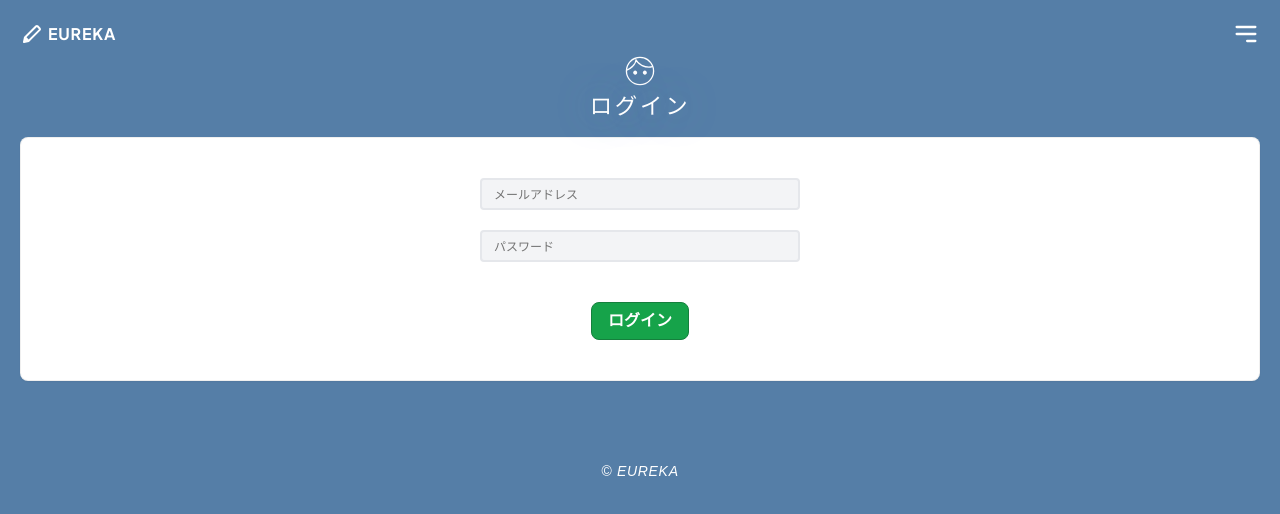
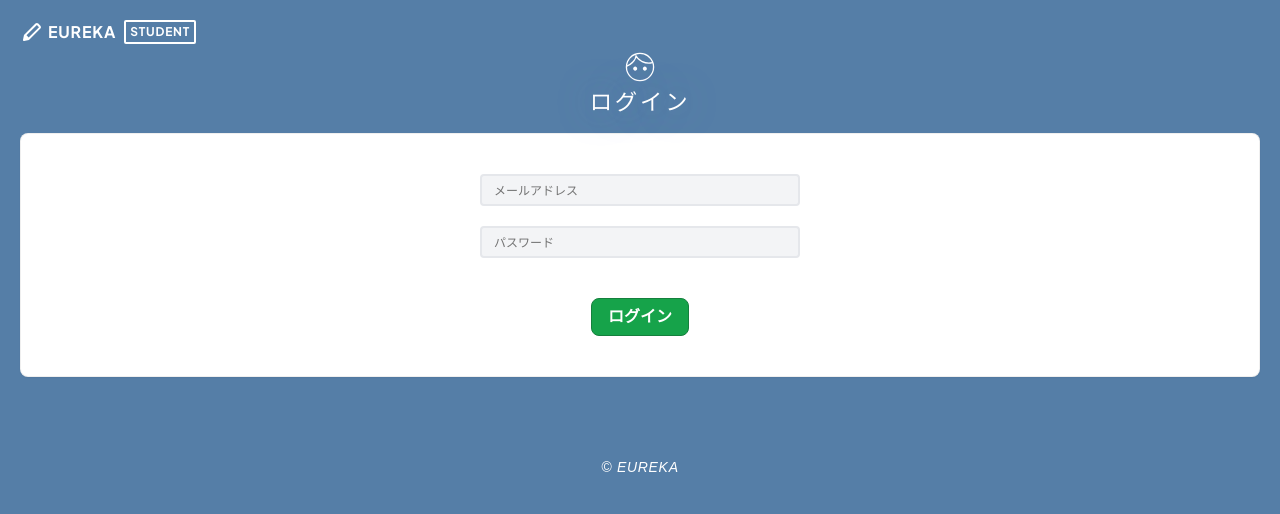
Before and after one commit to iriyamakotoe/react-next-eureka, a Next.js app: page /login in a window 1280 px wide. Shown: the top 514 px of the page. Built offline with nearby package versions, Linux system fonts and the light colour scheme.

Commit message:
ログイン状態管理

```diff
--- a/src/app/hooks/useFetchScores.ts
+++ b/src/app/hooks/useFetchScores.ts
@@ -1,4 +1,5 @@
 import {useState, useEffect, useCallback} from 'react'
+import {useRouter} from 'next/navigation'
 
 type semObj = {
 	mid: {[key: string]: number}
@@ -19,6 +20,7 @@ const useFetchScores = (id: string, year: string) => {
 	const [scores, setScores] = useState<Scores | null>(null)
 	const [loading, setLoading] = useState(true)
 	const [error, setError] = useState<string | null>(null)
+	const router = useRouter()
 
 	const fetchScores = useCallback(async () => {
 		try {
@@ -26,6 +28,10 @@ const useFetchScores = (id: string, year: string) => {
 				method: 'GET',
 				credentials: 'include',
 			})
+			if (res.status === 401) {
+				router.push('/login')
+				return
+			}
 			if (!res.ok) {
 				throw new Error('データの取得に失敗しました')
 			}
--- a/src/app/hooks/useFetchStudents.ts
+++ b/src/app/hooks/useFetchStudents.ts
@@ -1,4 +1,5 @@
 import {useState, useEffect, useCallback} from 'react'
+import {useRouter} from 'next/navigation'
 
 interface Student {
 	name: string
@@ -11,6 +12,7 @@ const useFetchStudents = (id: string | null) => {
 	const [students, setStudents] = useState<Student | null>(null)
 	const [loading, setLoading] = useState(true)
 	const [error, setError] = useState<string | null>(null)
+	const router = useRouter()
 
 	const fetchStudents = useCallback(async () => {
 		try {
@@ -18,6 +20,10 @@ const useFetchStudents = (id: string | null) => {
 				method: 'GET',
 				credentials: 'include',
 			})
+			if (res.status === 401) {
+				router.push('/login')
+				return
+			}
 			if (!res.ok) {
 				throw new Error('データの取得に失敗しました')
 			}
--- a/src/app/login/page.tsx
+++ b/src/app/login/page.tsx
@@ -18,11 +18,7 @@ const Login = () => {
 	const [errorForm, setErrorForm] = useState({flag: false, message: ''})
 	const router = useRouter()
 
-	const {
-		register,
-		handleSubmit,
-		formState: {},
-	} = useForm<Login>({mode: 'all'})
+	const {register, handleSubmit} = useForm<Login>({mode: 'all'})
 
 	const handleLogin = async (data: Login) => {
 		try {
@@ -68,7 +64,7 @@ const Login = () => {
 
 	return (
 		<>
-			<Header />
+			<Header page="login" />
 			<main className="mainWrapper pl-5 pr-5 pb-10">
 				<h2 className="pageTitle">ログイン</h2>
 				<section className="rounded-lg overflow-hidden border border-neutral-200/60 bg-white text-neutral-700 shadow-sm w-full mb-5 p-5 sm:p-10">
--- a/src/app/students/[id]/page.tsx
+++ b/src/app/students/[id]/page.tsx
@@ -22,8 +22,6 @@ interface Student {
 	note: string
 }
 
-type FormData = Student
-
 const EditStudent = ({params}: {params: {[key: string]: string}}) => {
 	const {id} = params
 	const {students, loading, error} = useFetchStudents(id)
@@ -37,7 +35,7 @@ const EditStudent = ({params}: {params: {[key: string]: string}}) => {
 		handleSubmit,
 		reset,
 		formState: {errors},
-	} = useForm<FormData>({mode: 'all'})
+	} = useForm<Student>({mode: 'all'})
 
 	useEffect(() => {
 		if (students) {
@@ -50,7 +48,7 @@ const EditStudent = ({params}: {params: {[key: string]: string}}) => {
 		}
 	}, [students, reset])
 
-	const onSubmit = async (data: FormData) => {
+	const onSubmit = async (data: Student) => {
 		try {
 			const res = await fetch(`/api/students/${id}`, {
 				method: 'PUT',
--- a/src/app/students/create/page.tsx
+++ b/src/app/students/create/page.tsx
@@ -1,13 +1,16 @@
 'use client'
 
-import {useState} from 'react'
+import useFetchStudents from '../../hooks/useFetchStudents'
+import {useEffect, useState} from 'react'
 import {useForm} from 'react-hook-form'
 import {Header} from '@/components/Header'
 import {Footer} from '@/components/Footer'
+import {Loading} from '@/components/Loading'
 import {InputItem} from '@/components/InputItem'
 import {TextAreaItem} from '@/components/TextAreaItem'
 import {ButtonItem} from '@/components/ButtonItem'
 import {ErrorForm} from '@/components/ErrorForm'
+import {ErrorFetch} from '@/components/ErrorFetch'
 import {SuccessForm} from '@/components/SuccessForm'
 import Link from 'next/link'
 
@@ -19,16 +22,27 @@ interface Student {
 }
 
 const NewStudent = () => {
+	const {students, loading, error} = useFetchStudents(null)
 	const [errorForm, setErrorForm] = useState({flag: false, message: ''})
 	const [successForm, setSuccessForm] = useState(false)
 
 	const {
 		register,
 		handleSubmit,
+		reset,
 		formState: {errors},
-	} = useForm<Student>({
-		mode: 'all',
-	})
+	} = useForm<Student>({mode: 'all'})
+
+	useEffect(() => {
+		if (students) {
+			reset({
+				name: '',
+				school: '',
+				grade: '',
+				note: '',
+			})
+		}
+	}, [students, reset])
 
 	const onSubmit = async (data: Student) => {
 		try {
@@ -74,6 +88,9 @@ const NewStudent = () => {
 		}
 	}
 
+	if (loading || !students) return <Loading />
+	if (error) return <ErrorFetch message={error} />
+
 	return (
 		<>
 			<Header />
--- a/src/components/Header.tsx
+++ b/src/components/Header.tsx
@@ -10,6 +10,7 @@ import Link from 'next/link'
 interface Props {
 	params?: {[key: string]: string}
 	name?: string
+	page?: string
 }
 
 const plusJakartaSans = Plus_Jakarta_Sans({
@@ -17,7 +18,7 @@ const plusJakartaSans = Plus_Jakarta_Sans({
 	subsets: ['latin'],
 })
 
-export const Header: React.FC<Props> = ({params, name}) => {
+export const Header: React.FC<Props> = ({params, name, page}) => {
 	const [error, setError] = useState<string | null>(null)
 	const [isOpenMenu, setIsOpenMenu] = useState(false)
 	const router = useRouter()
@@ -49,28 +50,29 @@ export const Header: React.FC<Props> = ({params, name}) => {
 		<>
 			<header className="flex justify-between items-center p-5 pb-1 text-white tracking-wider bg-theme-800">
 				<h1 className={plusJakartaSans.className}>
-					<a href="/students" className="flex ">
+					<a href="/students" className="flex items-center">
 						<span className="mr-1">
 							<svg xmlns="http://www.w3.org/2000/svg" height="24px" viewBox="0 -960 960 960" width="24px" fill="#fff">
 								<path d="M167-120q-21 5-36.5-10.5T120-167l40-191 198 198-191 40Zm191-40L160-358l458-458q23-23 57-23t57 23l84 84q23 23 23 57t-23 57L358-160Zm317-600L261-346l85 85 414-414-85-85Z" />
 							</svg>
 						</span>
 						<span className="font-bold">EUREKA</span>
+						<span className="font-bold border-2 border-white text-xs rounded-sm p-1 inline-block leading-none ml-2">STUDENT</span>
 					</a>
 				</h1>
-				{/* {token && ( */}
-				<p className="flex items-center">
+				{page != 'login' && (
+					<p>
 						<button onClick={toggleMenu} className="text-white focus:outline-none m-0">
 							<svg className="w-7 h-7" fill="none" stroke="currentColor" viewBox="0 0 24 24" xmlns="http://www.w3.org/2000/svg">
 								<path strokeLinecap="round" strokeLinejoin="round" strokeWidth="2" d="M4 6h16M4 12h16m-7 6h7"></path>
 							</svg>
 						</button>
 					</p>
-				{/* )} */}
+				)}
 			</header>
 			{isOpenMenu && (
-				<nav className="p-8 rounded-lg bg-white inline-block w-auto absolute right-5 shadow-md">
-					<ul className="text-blue-900">
+				<nav className="text-sm p-8 rounded-lg bg-white inline-block w-auto absolute right-5 shadow-md">
+					<ul className="">
 						<li className="px-4 py-2 hover:bg-blue-50 rounded-lg">
 							<Link href="/students" className="block">
 								生徒一覧
@@ -85,8 +87,8 @@ export const Header: React.FC<Props> = ({params, name}) => {
 
 					{params && (
 						<div>
-							<p className="text-blue-800 font-bold my-3">編集中：{name}さん</p>
-							<ul className="pl-4 border-l-2 border-blue-100 text-blue-900">
+							<p className="font-bold my-3">編集中：{name}さん</p>
+							<ul className="pl-4 border-l-2 border-blue-100">
 								<li className="px-4 py-2 hover:bg-blue-50 rounded-lg">
 									<Link href={`/students/${params.id}/${params.year ? params.year : 2024}/scores`} className="block">
 										成績登録
```
Lines whose indentation alone changed are shown as unchanged.
